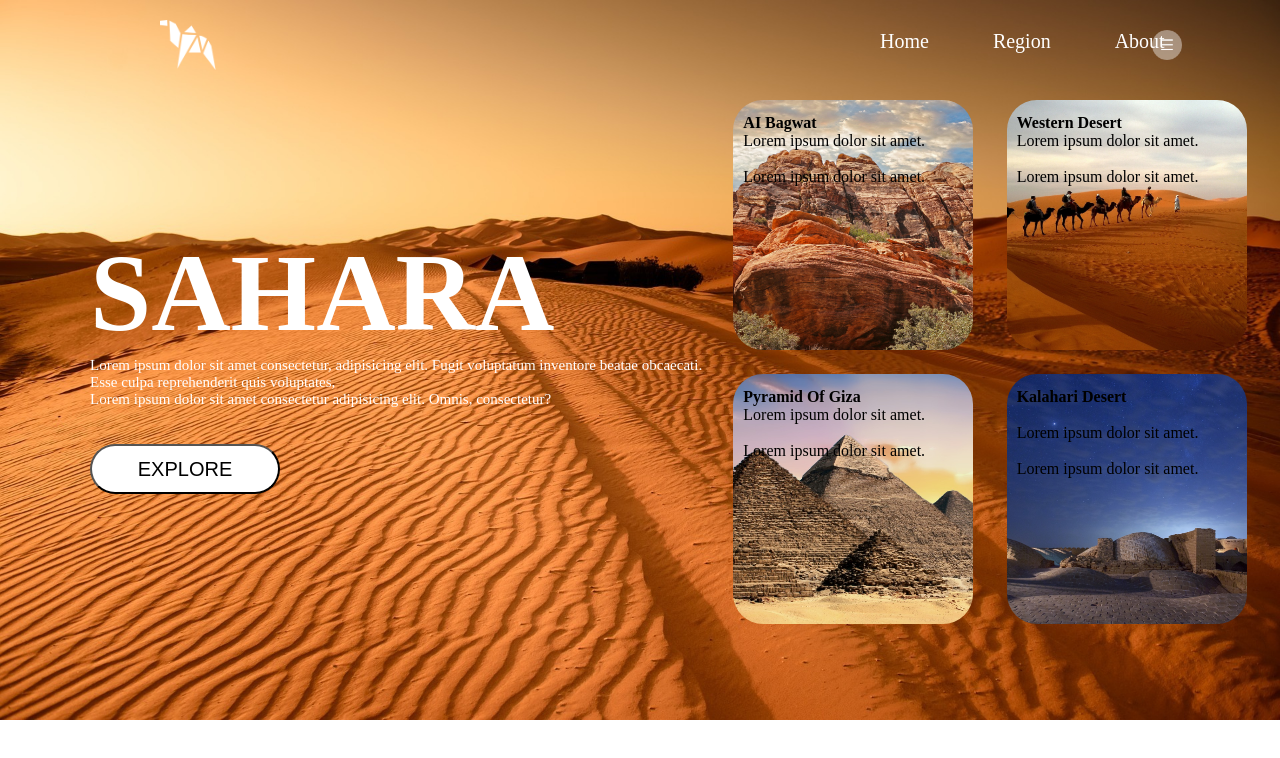
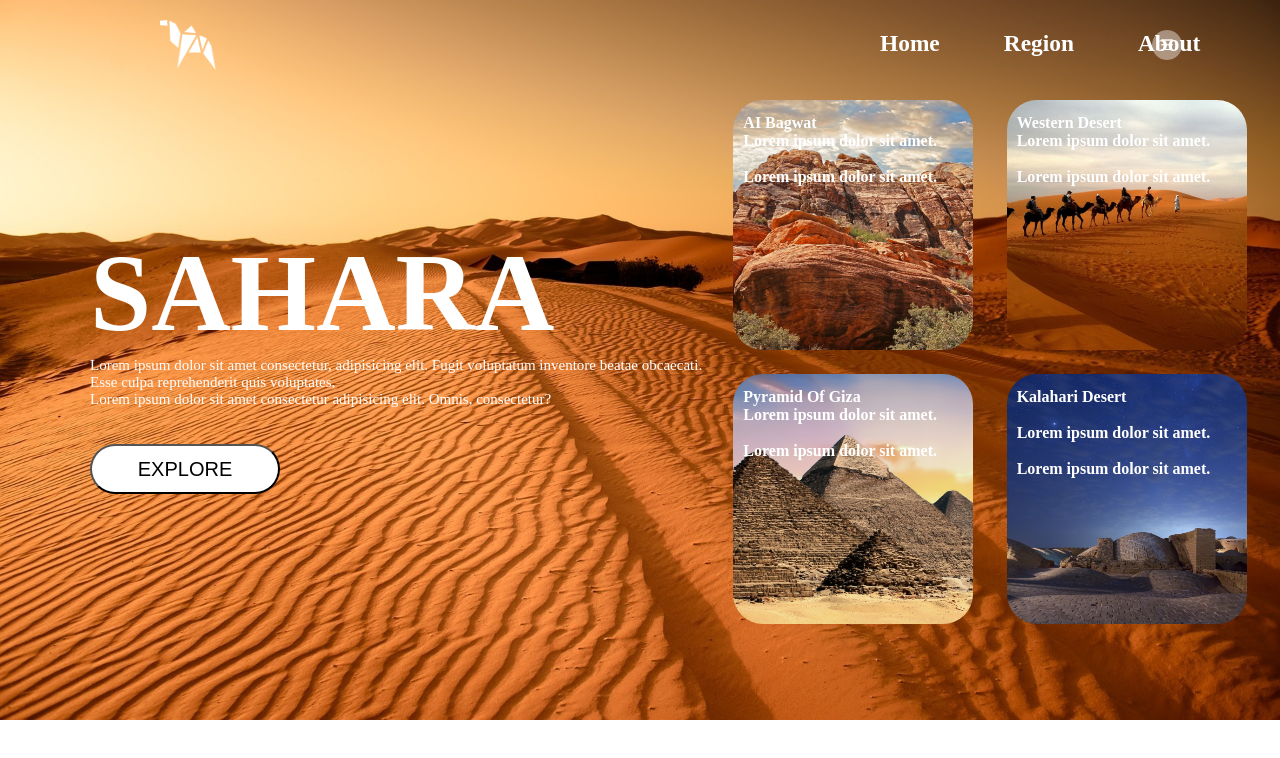
Before and after one commit to Kunalsharma56/handson5-css, a plain HTML site: page index.html in a window 1280 px wide. Drawn offline with Linux system fonts and the light colour scheme.

Commit message:
handson5

```diff
--- a/index.html
+++ b/index.html
@@ -12,9 +12,9 @@
 <body>
     <div class="container">
         <img src="./logo.png" alt="#" class="box">
-        <div class="box1" a href="./index.html">Home</a></div>
-        <div class="box1" a href="./index.html">Region</a></div>
-        <div class="box1" a href="./index.html">About</a></div>
+        <div class="box1" ><a href="./index.html" style="text-decoration:none"> <h3>Home</h3></a></div>
+        <div class="box1"><a href="./index.html" style="text-decoration:none" ><h3>Region</h3></a></div>
+        <div class="box1"><a href="./index.html" style="text-decoration:none" ><h3>About</h3></a></div>
         <div class="box2"><img src="./menu.png" alt="#" style="height:30px"></div>
     </div>
     <div class="container1">
@@ -53,7 +53,7 @@
             </div>
         </div>
         <div class="box5">
-            <img src="./pic-4.png" class="box4">
+            <img src="./pic-4.png" class="box4 ">
             <div class="box6">
                 <h4>Kalahari Desert</h4><BR>
                 Lorem ipsum dolor sit amet.<br><br>
--- a/style.css
+++ b/style.css
@@ -46,6 +46,9 @@ h1{
 /* text-align: center; */
 font-size: 110px;
 }
+h3{
+    color: white;
+}
 p{
     color: white;
     font-size: 15px;
@@ -88,10 +91,11 @@ left: 700px;
 }
 .box6{
     position: relative;
-    color: black;
+    color:white;
     top: -240px;
     left: 10px;
     height: 20px;
+    font-weight: bold;
 }
 .box6:hover{
     transform: translateY(-10px);
@@ -163,7 +167,7 @@ left: 700px;
         gap: 60px; */
         /* position:absolute;  */
         top: 390px;
-        /* left: 15px; */
+        left: 15px;
         }
         .box4{
             /* height: 250px; */
```
